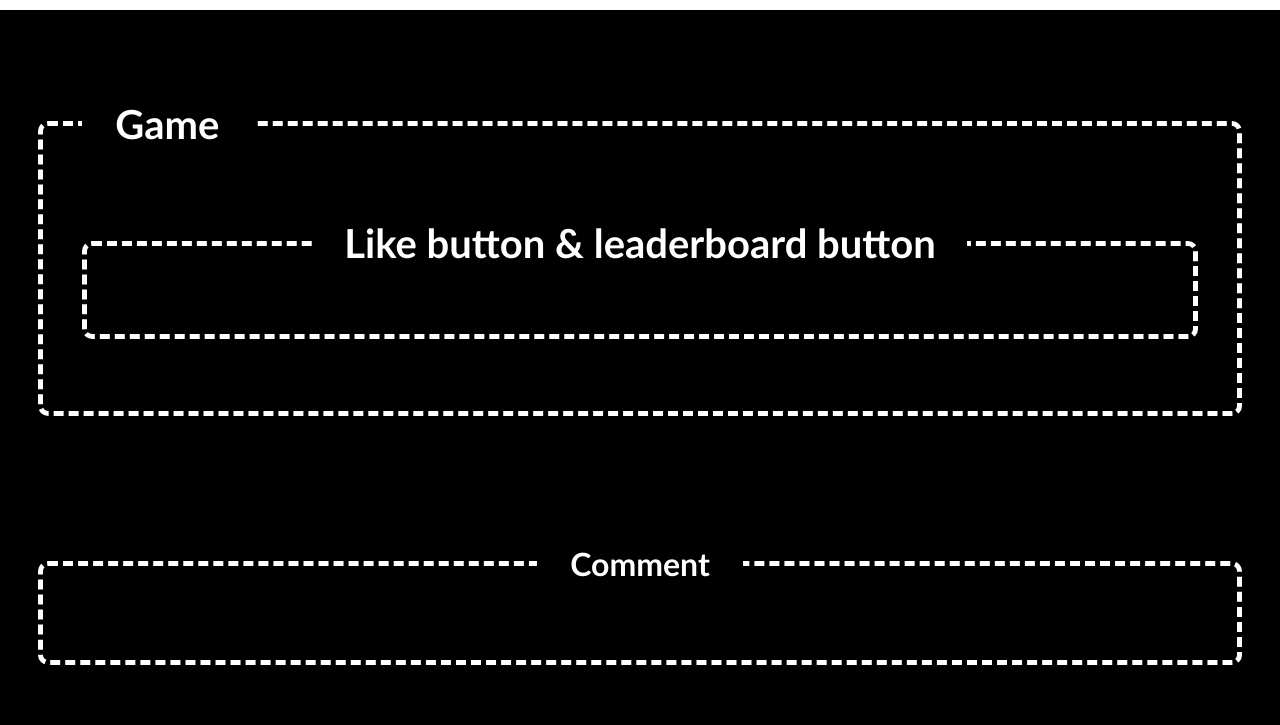
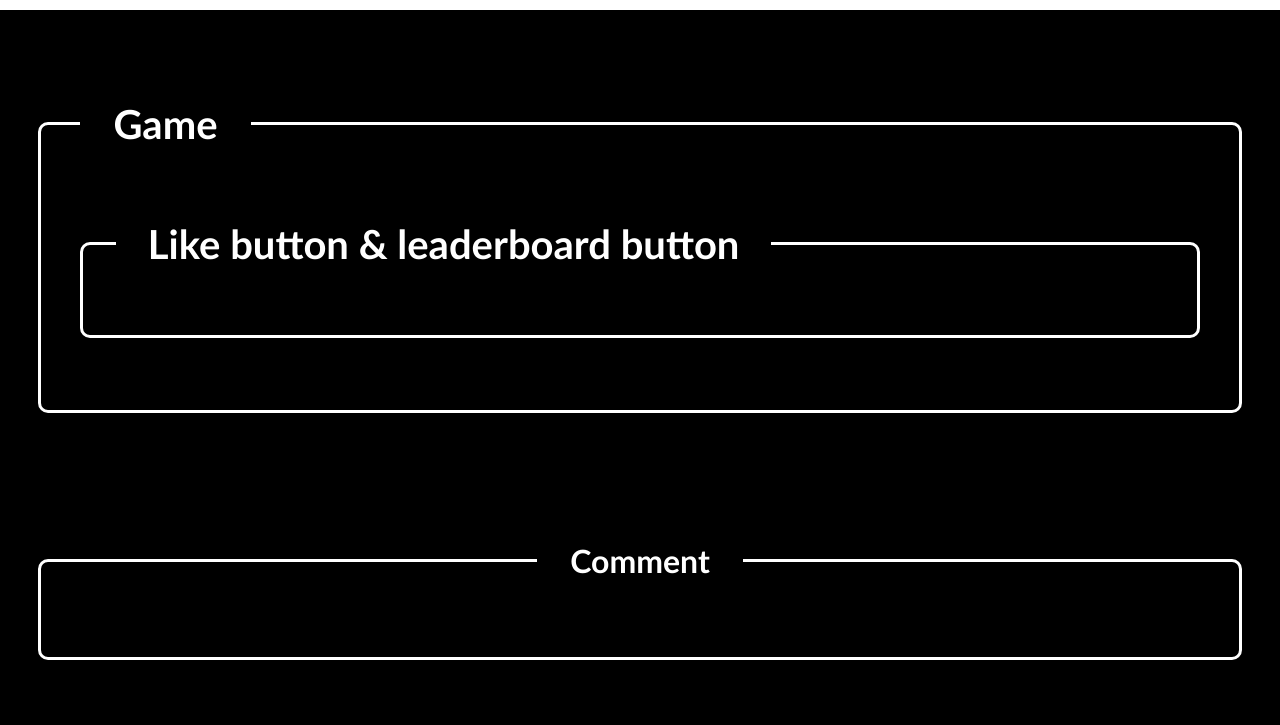
Before and after one commit to blacOOil/TheDriverBrower, a plain HTML site: page index.html in a window 1280 px wide. Shown: the part 75-800 px from the top of the page. Drawn offline with Linux system fonts and the light colour scheme; a web font is replaced by a local one.

Commit message:
Update : css

```diff
--- a/index.css
+++ b/index.css
@@ -107,7 +107,7 @@ fieldset {
     padding: 3% 3% 3% 3%;
 
     border-radius: 10px;
-    border: 5px dashed rgb(255, 255, 255);
+    border: 3px solid rgb(255, 255, 255);
 
     text-align: center;
     font-size: 100%;
@@ -140,7 +140,7 @@ fieldset {
 #legend_Like_Leader {
     font-size: 250%;
     font-weight: bold;
-    text-align: center;
+    text-align: left;
     padding: 0% 3% 0% 3%;
 
 }
```
